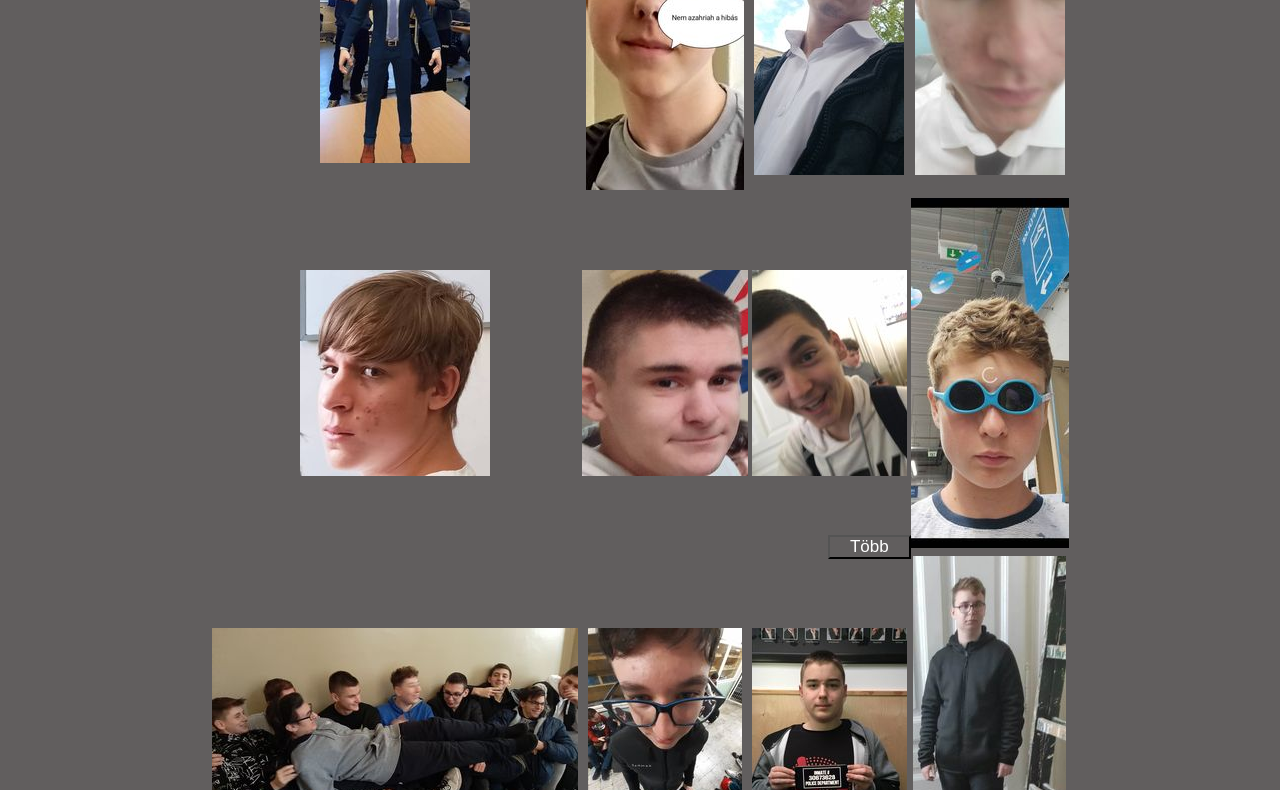
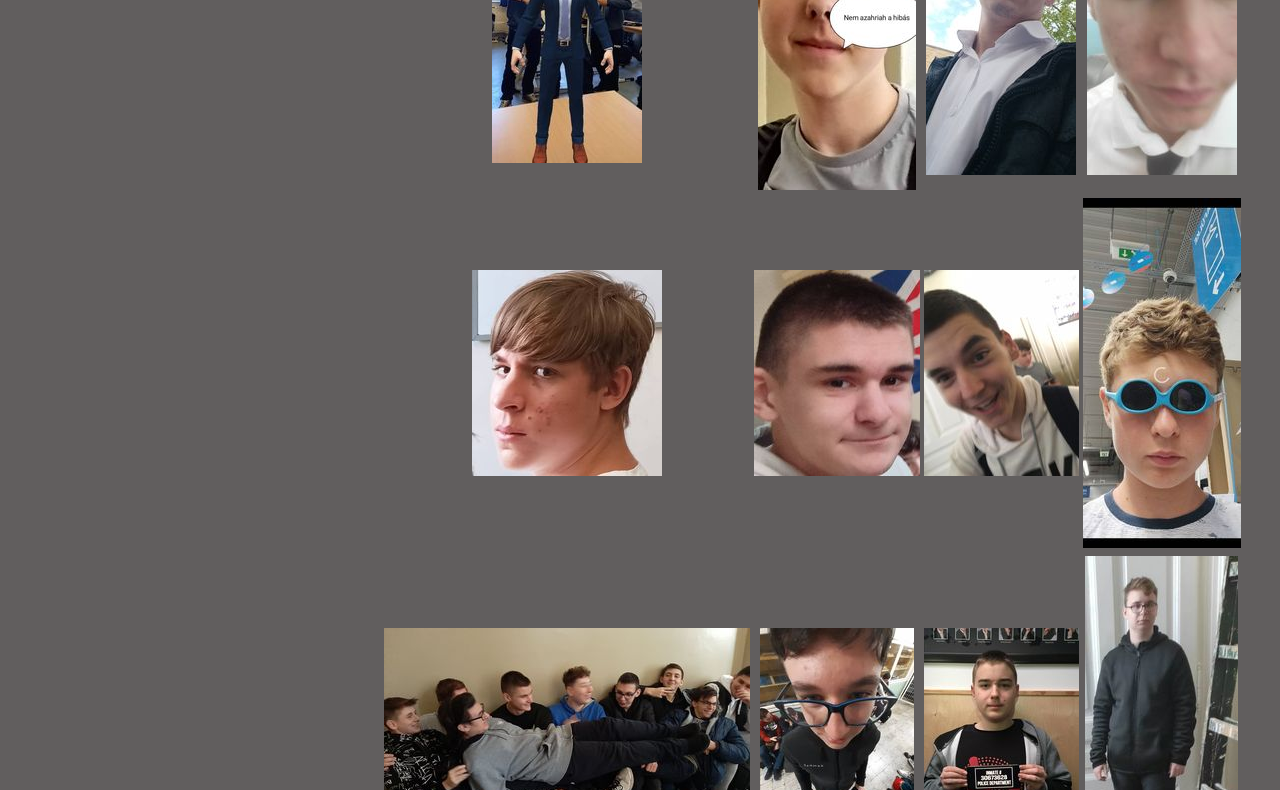
Before and after one commit to suranyiszabolcs/Oszt-ly-Weboldal, a plain HTML site: page galeria.html in a window 1280 px wide. Shown: the part 206-996 px from the top of the page. Drawn offline with Linux system fonts and the light colour scheme.

Commit message:
egyik sor kijavítása2

```diff
--- a/galeria.html
+++ b/galeria.html
@@ -46,7 +46,6 @@
 
 
 <body>
-	<button type="button" name="button">Több</button>
 </body>
 </html>
 </html>
```
